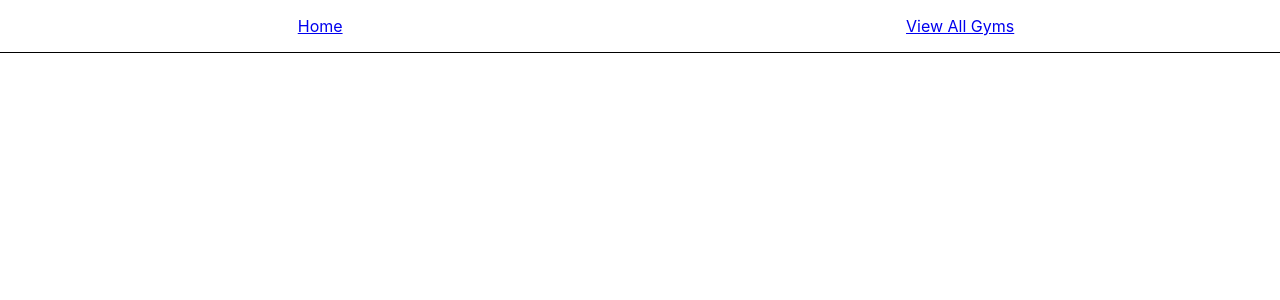
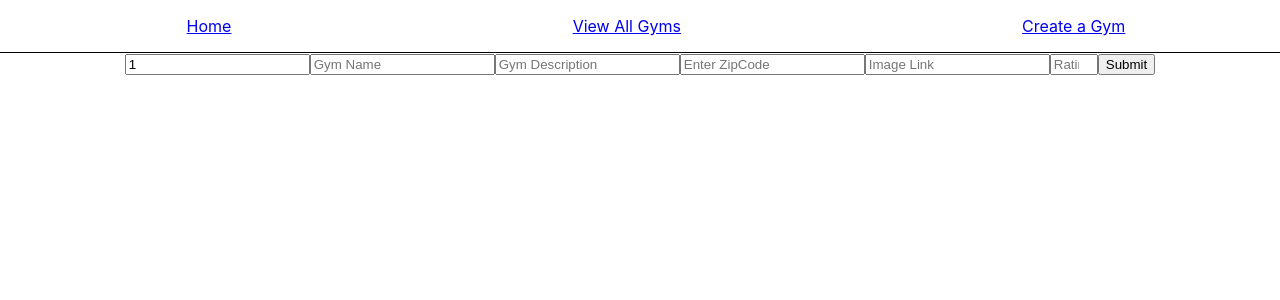
Before and after one commit to AlexanderZerra/Brumble, a React (Create React App) app in the folder client/: page /create in a window 1280 px wide. Shown: the top 300 px of the page. Built offline with nearby package versions, Linux system fonts and the light colour scheme; no server answers.

Commit message:
create comment form

```diff
--- a/client/src/App.js
+++ b/client/src/App.js
@@ -10,6 +10,7 @@ import { Route, Switch } from 'react-router-dom'
 import HomePage from './pages/HomePage'
 import GymList from './pages/GymList'
 import GymDetails from './pages/GymDetails'
+import CreateGym from './pages/CreateGym'
 
 import NavComponent from './components/NavComponent'
 // import ProfilePage from './pages/ProfilePage'
@@ -41,6 +42,11 @@ function App() {
           path="/gyms/:id"
           component={(props) => <GymDetails {...props} gyms={gyms} />}
         />
+        <Route
+          exact
+          path="/create"
+          component={(props) => <CreateGym {...props} gyms={gyms} />}
+        />
       </Switch>
     </div>
   )
--- /dev/null
+++ b/client/src/components/CreateComment.js
@@ -0,0 +1,46 @@
+import React, { useState } from 'react'
+import axios from 'axios'
+import { BASE_URL } from '../globals'
+const CreateComment = (props) => {
+  const [userId, setUserId] = useState('')
+  const [gymId, setGymId] = useState(props.gymId)
+  const [post, setPost] = useState('')
+
+  const handlePostChange = (e) => {
+    setPost(e.target.value)
+  }
+  const handleUserIdChange = (e) => {
+    setUserId(e.target.value)
+  }
+  const handleSubmit = async (e) => {
+    e.preventDefault()
+    const res = await axios.post(`${BASE_URL}/comment`, {
+      userId: userId,
+      gymId: gymId,
+      post: post
+    })
+    setUserId('')
+    setPost('')
+    props.setComments((comments) => [res.data, ...comments])
+  }
+  return (
+    <div>
+      <form onSubmit={handleSubmit}>
+        <input
+          placeholder="Enter your user code"
+          type="text"
+          value={userId}
+          onChange={handleUserIdChange}
+        />
+        <input
+          placeholder="Your Comment"
+          type="text"
+          value={post}
+          onChange={handlePostChange}
+        />
+        <button type="submit">Submit</button>
+      </form>
+    </div>
+  )
+}
+export default CreateComment
--- a/client/src/components/NavComponent.js
+++ b/client/src/components/NavComponent.js
@@ -14,6 +14,7 @@ const NavComponent = (props) => {
     >
       <Link to="/">Home</Link>
       <Link to="/gyms">View All Gyms</Link>
+      <Link to="/create">Create a Gym</Link>
     </div>
   )
 }
--- a/client/src/pages/CreateGym.js
+++ b/client/src/pages/CreateGym.js
@@ -9,20 +9,16 @@ const CreateGym = (props) => {
   const [location, setLocation] = useState('')
   const [rating, setRating] = useState('')
   const [description, setDescription] = useState('')
-  const [spotter, setSpotterAvail] = useState()
-  const [img, setImg] = useState('')
+  const [spotter, setSpotter] = useState(false)
+  const [image, setImage] = useState('')
+  const [userId, setUserId] = useState(1)
 
-  const toggleSpotter = () => {
-    if (spotterAvail === false) {
-      setSpotterAvail(true)
-    } else {
-      setSpotterAvail(false)
-    }
+  const handleImageChange = (e) => {
+    setImage(e.target.value)
   }
-  const handleImgChange = (e) => {
-    setImg(e.target.value)
+  const handleUserIdChange = (e) => {
+    setUserId(e.target.value)
   }
-
   const handleNameChange = (e) => {
     setName(e.target.value)
   }
@@ -35,58 +31,63 @@ const CreateGym = (props) => {
   const handleDescriptionChange = (e) => {
     setDescription(e.target.value)
   }
-  const handleSubmit = async () => {
-    const res = await axios.post(`${BASE_URL}/gyms`, {
+  const handleSubmit = async (e) => {
+    e.preventDefault()
+    const res = await axios.post(`${BASE_URL}/gym`, {
       name: name,
       location: location,
       rating: rating,
       description: description,
       spotter: spotter,
-      img: image
+      image: image,
+      userId: 1
     })
+    console.log(res)
+    props.history.push('/')
   }
-  const postGym = async () => {
-    const res = await axios.post(`${BASE_URL}/gym/${props.match.params.id}`)
-    postedGym(res.data)
-  }
-  useEffect(() => {
-    postGym()
-  }, [])
 
   return (
     // <Link to={`/gyms`}
     <div>
-      <form>
-        <Input
+      <form onSubmit={handleSubmit}>
+        <input
+          placeholder="Enter user code"
+          type="text"
+          value={userId}
+          onChange={handleUserIdChange}
+        />
+        <input
+          placeholder="Gym Name"
           label="Gym Name"
           type="text"
           value={name}
           onChange={handleNameChange}
           maxLength={255}
         />
-        <Input
+        <input
+          placeholder="Gym Description"
           label="Description"
           type="text"
           value={description}
           onChange={handleDescriptionChange}
           maxLength={255}
         />
-        <Input
+        <input
+          placeholder="Enter ZipCode"
           label="Enter Zip Code"
-          type="number"
+          type="text"
           value={location}
-          mix={5}
-          max={5}
           onChange={handleLocationChange}
         />
-        <Input
+        <input
           type="url"
           label="Gym Picture"
           value={image}
-          onChange={handleImgChange}
+          onChange={handleImageChange}
           placeholder="Image Link"
         />
-        <Input
+        <input
+          placeholder="Rating"
           label="Rate this Gym on a 0-5"
           type="number"
           value={rating}
@@ -94,13 +95,8 @@ const CreateGym = (props) => {
           max={5}
           onChange={handleRatingChange}
         />
-        <Input
-          label="Does this gym have a spooter?"
-          type="boolean"
-          value={spotter}
-          onChange={toggleSpotter}
-        />
-        <button label="Submit" onCLick={handleSubmit} />
+
+        <button type="submit">Submit</button>
       </form>
     </div>
   )
--- a/client/src/pages/GymDetails.js
+++ b/client/src/pages/GymDetails.js
@@ -7,9 +7,11 @@ import axios from 'axios'
 import { BASE_URL } from '../globals'
 
 import CommentCard from '../components/CommentCard'
+import CreateComment from '../components/CreateComment'
 
 const GymDetails = (props) => {
   const [gym, setGym] = useState({})
+  const [comments, setComments] = useState([])
   // const [editGym, setEditGym] = useState({
   //   name: '',
   //   userId: '',
@@ -19,10 +21,12 @@ const GymDetails = (props) => {
   //   rating: '',
   //   spotter: ''
   // })
+
   console.log(gym)
   const getGym = async () => {
     const res = await axios.get(`${BASE_URL}/gym/${props.match.params.id}`)
-    console.log(res.data[0])
+    console.log(props.match.params.id)
+    setComments(res.data[0].Comments)
     setGym(res.data[0])
   }
   useEffect(() => {
@@ -34,11 +38,12 @@ const GymDetails = (props) => {
       <button>Delete</button>
       <button>Edit</button>
       <h1>Comments</h1>
-      {gym.Comments
-        ? gym.Comments.map((comment, index) => (
+      {comments
+        ? comments.map((comment, index) => (
             <CommentCard key={index} comment={comment}></CommentCard>
           ))
         : null}
+      <CreateComment setComments={setComments} gymId={props.match.params.id} />
     </div>
   )
 }
```
Also changed, not shown: client/src/pages/CreateUser.js (added, +16 -0 lines).
